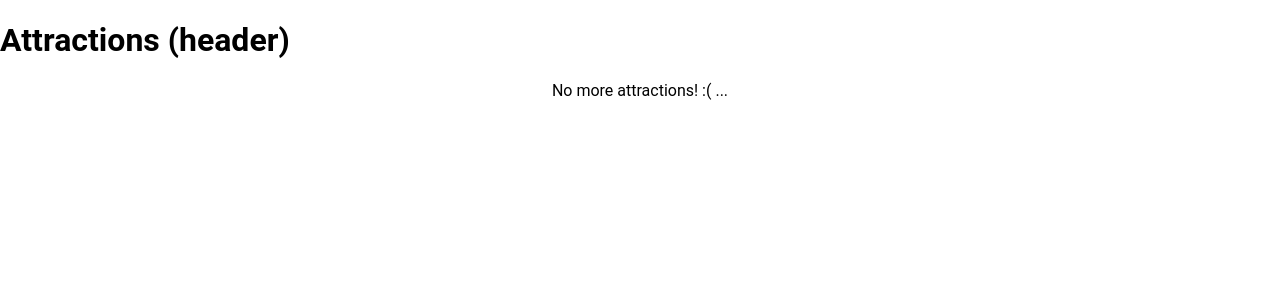
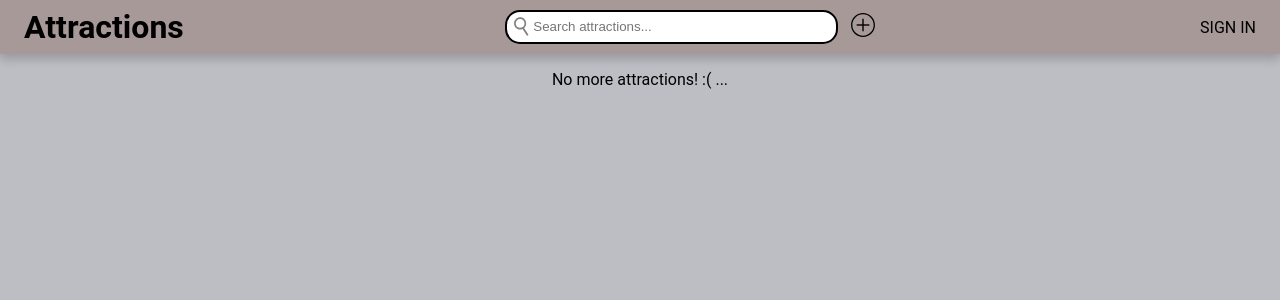
Before and after one commit to Patrulescu-Ronald-Sandrino/bachelor-thesis, a React (Vite) app in the folder client/: page / in a window 1280 px wide. Shown: the top 300 px of the page. Built offline with nearby package versions, Linux system fonts and the light colour scheme; no server answers.

Commit message:
Header
Took 1 hour 4 minutes


Took 40 seconds

```diff
--- a/client/src/app/layout/App.tsx
+++ b/client/src/app/layout/App.tsx
@@ -1,10 +1,11 @@
 import Attractions from '../../features/attractions/Attractions.tsx';
+import Header from './Header.tsx';
 
 function App() {
   return (
     <>
-      <h1>Attractions (header)</h1>
-      <Attractions></Attractions>
+      <Header />
+      <Attractions />
     </>
   );
 }
--- /dev/null
+++ b/client/src/app/layout/Header.tsx
@@ -0,0 +1,74 @@
+import { useState } from 'react';
+import ClickableIcon from '../components/ClickableIcon.tsx';
+
+export default function Header() {
+  const picSize = '2.25em';
+  const [search, setSearch] = useState('');
+  const [isSignedIn, setIsSignedIn] = useState(false);
+
+  const user = {
+    username: 'john',
+    picture: 'https://i.imgur.com/I0Hkyig.png',
+  };
+
+  return (
+    <div
+      style={{
+        backgroundColor: '#a89999',
+        marginBottom: '1em',
+        boxShadow: '0px 4px 10px 1px rgba(0, 0, 0, 0.2)',
+        padding: '0.5em 1.5em 0.5em 1.5em',
+        display: 'flex',
+        alignItems: 'center',
+        justifyContent: 'space-between',
+      }}
+    >
+      <h1 style={{ margin: 0 }}>Attractions</h1>
+
+      <div style={{ display: 'flex', alignItems: 'center' }}>
+        <div style={{ position: 'relative' }}>
+          <input
+            type="search"
+            placeholder="Search attractions..."
+            value={search}
+            onChange={(e) => setSearch(e.target.value)}
+            style={{
+              height: '2.5em',
+              width: '25em',
+              borderRadius: '15px',
+              border: '2px solid black',
+              paddingLeft: '2em',
+              marginRight: '0.7em',
+            }}
+          />
+          <object
+            data="/icons/search.svg"
+            style={{ position: 'absolute', top: '12%', left: '0.25em' }}
+          />
+        </div>
+
+        <ClickableIcon
+          icon="/icons/add.svg"
+          onClick={() => {
+            console.log('Adding image');
+          }}
+        />
+      </div>
+
+      {isSignedIn ? (
+        <div className="centered" style={{ gap: '0.5em' }}>
+          <img
+            src={user.picture}
+            alt="user"
+            style={{ borderRadius: '50%', width: picSize, height: picSize }}
+          />
+          {user.username}
+        </div>
+      ) : (
+        <div className="clickable" onClick={() => setIsSignedIn(true)}>
+          SIGN IN
+        </div>
+      )}
+    </div>
+  );
+}
--- a/client/src/app/layout/styles.css
+++ b/client/src/app/layout/styles.css
@@ -2,6 +2,7 @@ html, body {
     margin: 0;
     padding: 0;
     font-family: 'Roboto', sans-serif;
+    background-color: #bcbec4;
 }
 
 .centered {
@@ -22,7 +23,7 @@ html, body {
     background-color: gray;
 }
 
-button:hover {
+button:hover, .clickable:hover {
     cursor: pointer;
 }
 
@@ -48,3 +49,7 @@ button:disabled {
 .link:hover {
     text-decoration: underline;
 }
+
+input:focus {
+    outline: none;
+}
```
Also changed, not shown: client/public/icons/add.svg (added), client/public/icons/search.svg (added).
